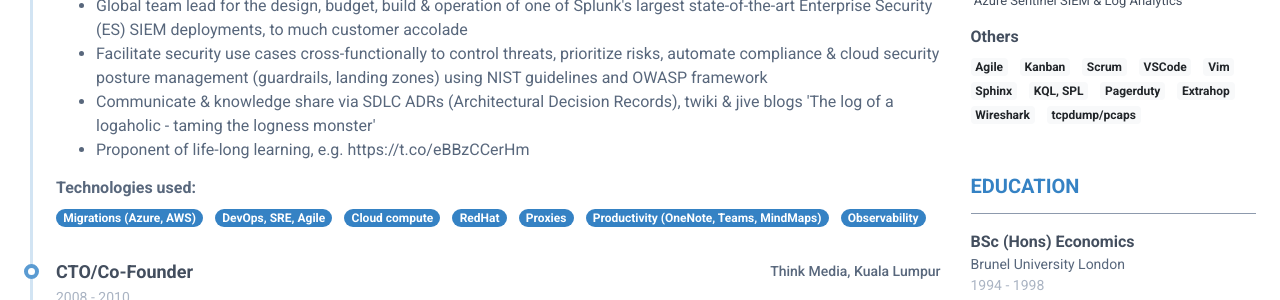
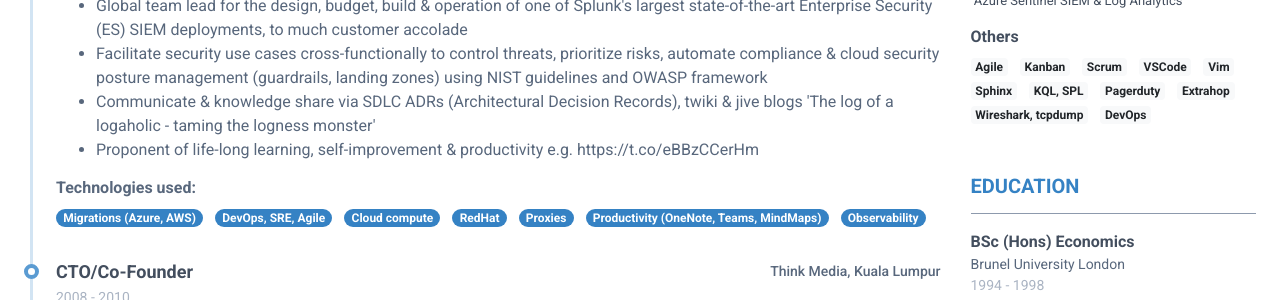
Before and after one commit to Hamy200/resume, a Jekyll site: the page built from index.markdown, in a window 1280 px wide. Shown: the part 823-1123 px from the top of the page. Built offline with Jekyll 4.4.1, drawn with Linux system fonts in a browser that asks for light colours; nearby versions of some CDN libraries.

Commit message:
Update data.yml

```diff
--- a/_data/data.yml
+++ b/_data/data.yml
@@ -55,7 +55,7 @@ experiences:
         - Global team lead for the design, budget, build & operation of one of Splunk's largest state-of-the-art Enterprise Security (ES) SIEM deployments, to much customer accolade
         - Facilitate security use cases cross-functionally to control threats, prioritize risks, automate compliance & cloud security posture management (guardrails, landing zones) using NIST guidelines and OWASP framework
         - Communicate & knowledge share via SDLC ADRs (Architectural Decision Records), twiki & jive blogs 'The log of a logaholic - taming the logness monster'
-        - Proponent of life-long learning, e.g. https://t.co/eBBzCCerHm
+        - Proponent of life-long learning, self-improvement & productivity e.g. https://t.co/eBBzCCerHm
     technologies:
       - Migrations (Azure, AWS)
       - DevOps, SRE, Agile
@@ -171,5 +171,5 @@ skills:
       - KQL, SPL
       - Pagerduty
       - Extrahop
-      - Wireshark
-      - tcpdump/pcaps
+      - Wireshark, tcpdump
+      - DevOps
```
